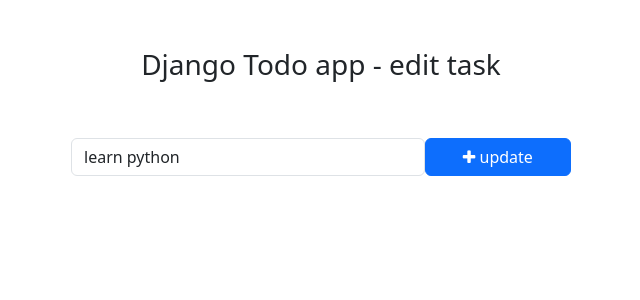
After one commit to Deivarayan12/todo, a Django app: page /todo/edit_task/2 in a window 1280 px wide. The commit adds this page. Shown: the top 300 px of the page, without its empty margins (319-959 px from the left). Run offline with Django 5.2, Linux system fonts and the light colour scheme; data comes from the database, SQL or seed files in the repository; both versions use the stored data as it was after the commit.

Commit message:
todo final

```diff
--- /dev/null
+++ b/templates/edit_task.html
@@ -0,0 +1,28 @@
+<!DOCTYPE html>
+<html lang="en">
+<head>
+    <meta charset="UTF-8">
+    <meta name="viewport" content="width=device-width, initial-scale=1.0">
+    <title>Edit Task</title>
+    <!-- Bootstrap -->
+    <link href="https://cdn.jsdelivr.net/npm/bootstrap@5.3.0-alpha1/dist/css/bootstrap.min.css" rel="stylesheet" integrity="sha384-GLhlTQ8iRABdZLl6O3oVMWSktQOp6b7In1Zl3/Jr59b6EGGoI1aFkw7cmDA6j6gD" crossorigin="anonymous">
+    <script src="https://cdn.jsdelivr.net/npm/bootstrap@5.3.0-alpha1/dist/js/bootstrap.bundle.min.js" integrity="sha384-w76AqPfDkMBDXo30jS1Sgez6pr3x5MlQ1ZAGC+nuZB+EYdgRZgiwxhTBTkF7CXvN" crossorigin="anonymous"></script>
+    <!-- Font Awesome Icons -->
+    <link rel="stylesheet" href="https://cdnjs.cloudflare.com/ajax/libs/font-awesome/4.7.0/css/font-awesome.min.css">
+</head>
+<body>
+    <div class="container">
+        <h3 class="pt-5 pb-5 text-center">Django Todo app - edit task</h3>
+
+                <form action="{% url 'edit_task' get_task.pk %}" method="POST" style="width: 500px;margin: auto;">
+                    {% csrf_token %}
+                    <div class="form-group">
+                        <span style="display: flex;">
+                            <input name="task" type="text" class="form-control" placeholder="Add a task" value="{{ get_task.task}}">
+                            <button type="submit" class="btn btn-primary" style="width: 200px;"><i class="fa fa-plus"></i> update</button>
+                        </span>
+                    </div>
+                </form>
+    </div>
+</body>
+</html>
--- a/todo/urls.py
+++ b/todo/urls.py
@@ -2,4 +2,9 @@ from django.urls import path
 from . import views
 urlpatterns=[
     path('addTask/', views.addTask, name='addTask'),
+    path('mark_as_done/<int:pk>', views.mark_as_done,name="mark_as_done"),
+    path('mark_as_undone/<int:pk>', views.mark_as_undone,name="mark_as_undone"),
+    path('edit_task/<int:pk>',views.edit_task,name="edit_task"),
+    path('delete_task/<int:pk>',views.delete_task,name="delete_task")
+
 ]
--- a/todo/views.py
+++ b/todo/views.py
@@ -1,8 +1,38 @@
-from django.shortcuts import render,redirect
-# from django.http import HttpResponse
+from django.shortcuts import get_object_or_404, render,redirect
+from django.http import HttpResponse
 from .models import Task
 # Create your views here.
 def addTask(request):
     task=request.POST['task']
     Task.objects.create(task=task)
     return redirect('home')
+
+def mark_as_done(request,pk):
+    task = get_object_or_404(Task,pk=pk)
+    task.is_completed = True
+    task.save()
+    return redirect('home')
+
+def mark_as_undone(request,pk):
+    task = get_object_or_404(Task,pk=pk)
+    task.is_completed = False
+    task.save()
+    return redirect('home')
+
+def edit_task(request,pk):
+    get_task=get_object_or_404(Task,pk=pk)
+    if request.method=='POST':
+        new_task = request.POST['task']
+        get_task.task = new_task
+        get_task.save()
+        return redirect('home')
+    else:
+        context={
+            'get_task':get_task
+        }
+        return render(request,'edit_task.html',context)
+
+def delete_task(request,pk):
+    task = get_object_or_404(Task,pk=pk)
+    task.delete()
+    return redirect('home')
--- a/todo_main/views.py
+++ b/todo_main/views.py
@@ -2,7 +2,10 @@ from django.shortcuts import render
 from todo.models import Task
 def home(request):
     tasks = Task.objects.filter(is_completed=False)
+    completed_tasks = Task.objects.filter(is_completed=True)
+
     context={
         'tasks': tasks,
+        'completed_tasks':completed_tasks
     }
     return render(request,"home.html",context)
```
Also changed, not shown: templates/home.html (+9 -4 lines), db.sqlite3.
